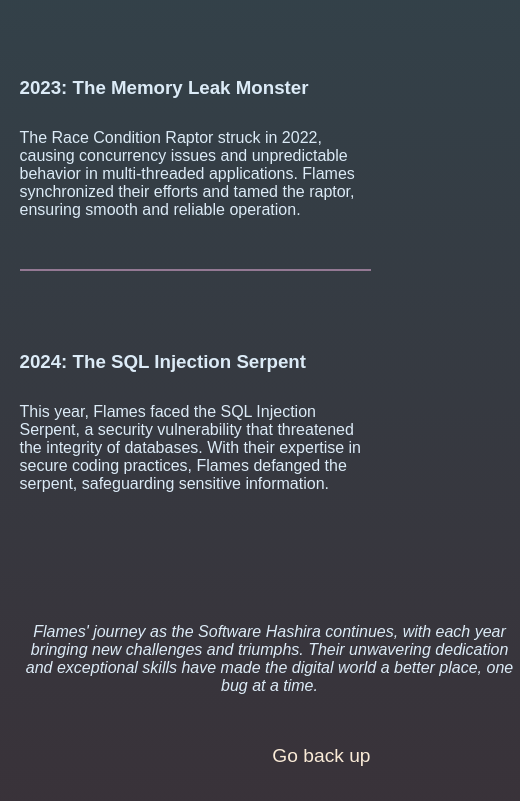
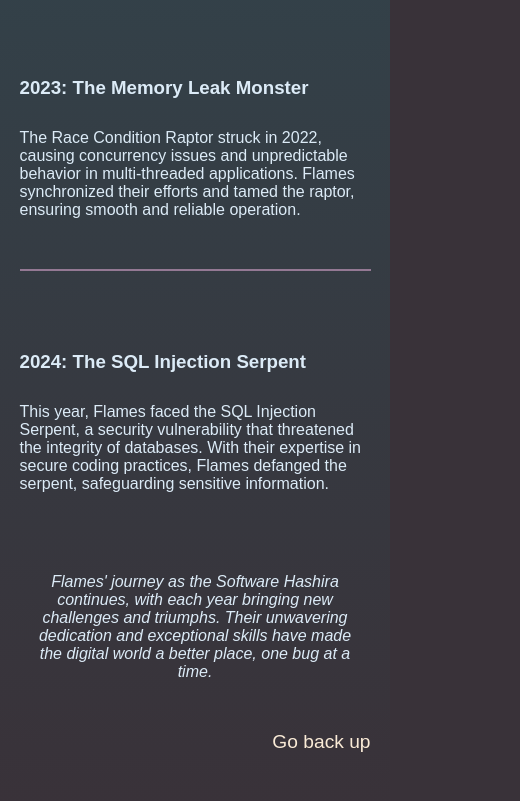
Before and after one commit to iflames1/FE-Hashira, a plain HTML site: page tribute_page/index.html in a window 390 px wide. Shown: the part 1989-2790 px from the top of the page, 520 px wide, since content can reach past the window. Drawn offline with Linux system fonts and the light colour scheme.

Commit message:
made responsive

```diff
--- a/tribute_page/styles.css
+++ b/tribute_page/styles.css
@@ -52,6 +52,7 @@ article li {
 
 article li:last-of-type {
 	border-bottom: none;
+	padding-bottom: 0;
 }
 
 article h3 {
@@ -64,7 +65,7 @@ footer {
 
 footer .summary {
 	text-align: center;
-	width: 500px;
+	width: 90%;
 	margin: auto;
 	font-style: oblique;
 }
```
